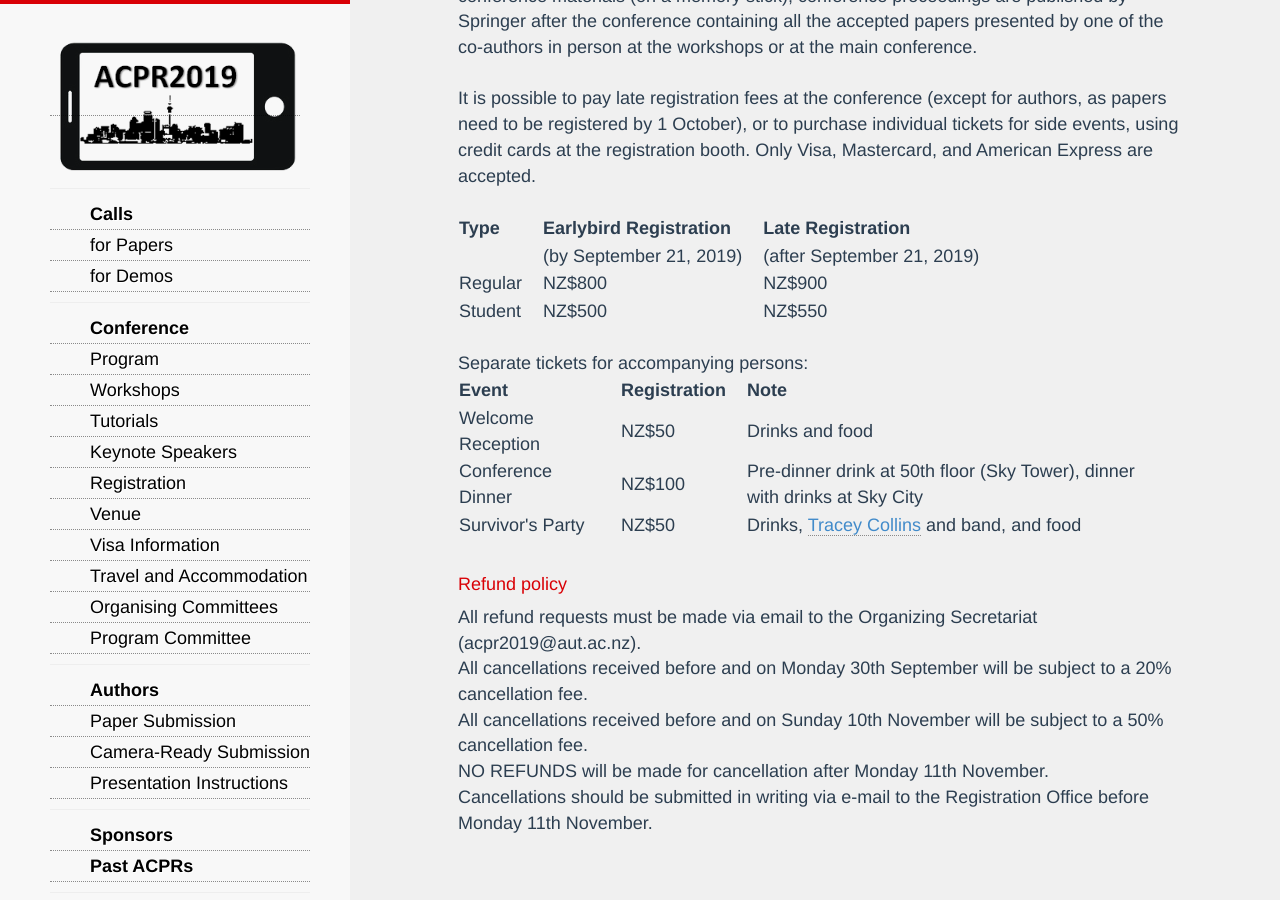
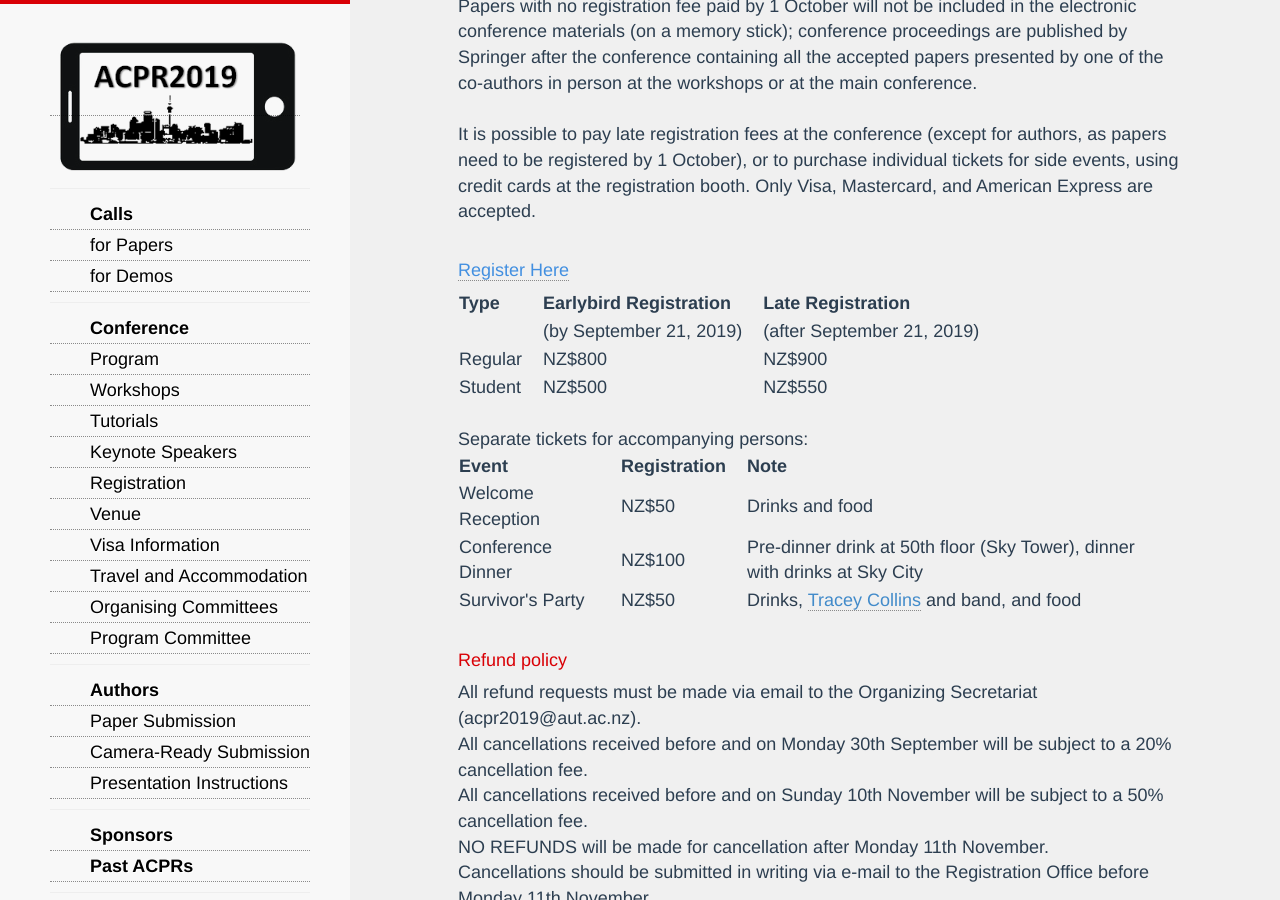
Before and after one commit to AndrewChenUoA/ACPR2019, a Jekyll site: the page built from registration.html, in a window 1280 px wide and 900 px high, scrolled down 445 px. Built offline with Jekyll 4.4.1, drawn with Linux system fonts in a browser that asks for light colours; nearby versions of some CDN libraries; Markdown is read by kramdown in place of the engine named in the settings.

Commit message:
Add more formatting

```diff
--- a/registration.html
+++ b/registration.html
@@ -4,7 +4,7 @@
 <div>
 <h3>Conference Registration</h3>
 
-<h4><a href="https://aut.ungerboeck.com/prod/emc00/register.aspx?OrgCode=10&EvtID=21813&AppCode=REG&CC=119081503651">Register Here</a></h4>
+<br/><h4><a href="https://aut.ungerboeck.com/prod/emc00/register.aspx?OrgCode=10&EvtID=21813&AppCode=REG&CC=119081503651">Register Here</a></h4>
 
 Each participant in the conference must be registered and the registration fee paid. One regular registration covers the publication of a maximum of three papers in the conference proceedings. If two or more co-authors of the same paper(s) participate in the conference, they must all be registered and the registration fees paid. You do not have to be an author to attend. If you are not an author, please follow the registration process and leave the “paper(s)" field blank.<br/><br/>
 
@@ -13,6 +13,8 @@
 Papers with no registration fee paid by 1 October will not be included in the electronic conference materials (on a memory stick); conference proceedings are published by Springer after the conference containing all the accepted papers presented by one of the co-authors in person at the workshops or at the main conference.<br/><br/>
 
 It is possible to pay late registration fees at the conference (except for authors, as papers need to be registered by 1 October), or to purchase individual tickets for side events, using credit cards at the registration booth. Only Visa, Mastercard, and American Express are accepted.<br/><br/>
+
+<h4><a href="https://aut.ungerboeck.com/prod/emc00/register.aspx?OrgCode=10&EvtID=21813&AppCode=REG&CC=119081503651">Register Here</a></h4>
 
 <style>
 td, th {padding-right:20px;}
```
